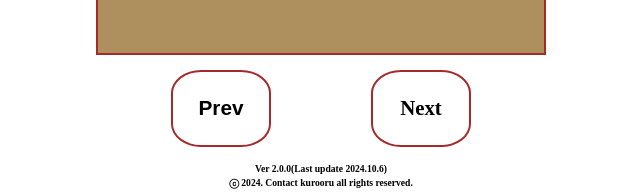
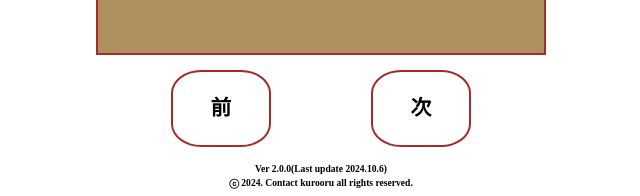
Before and after one commit to Yang-Min-Seok/contact2, a React (Vite) app: page /share/1/1/1/1/1 in a window 1280 px wide. Shown: the part 716-912 px from the top of the page, without its empty margins (319-959 px from the left). Built offline with nearby package versions, Linux system fonts and the light colour scheme.

Commit message:
typo correction

```diff
--- a/src/pages/result/body.jsx
+++ b/src/pages/result/body.jsx
@@ -186,7 +186,7 @@ function Body() {
                 </tbody>
             </table>
             <div>
-                <p id="prevBtn" onClick={handleOnClickBtns}>先</p>
+                <p id="prevBtn" onClick={handleOnClickBtns}>前</p>
                 <p id="shareBtn" onClick={handleOnClickBtns}></p>
                 <p id="nextBtn" onClick={handleOnClickBtns}>次</p>
             </div>
--- a/src/pages/share/body.jsx
+++ b/src/pages/share/body.jsx
@@ -170,8 +170,8 @@ function Body() {
                 </tbody>
             </table>
             <div>
-                <p id="prevBtn" onClick={handleOnClickBtns}>Prev</p>
-                <p id="nextBtn" onClick={handleOnClickBtns}>Next</p>
+                <p id="prevBtn" onClick={handleOnClickBtns}>前</p>
+                <p id="nextBtn" onClick={handleOnClickBtns}>次</p>
             </div>
             {popUp && (
                 <div id="popUpOverlay" onClick={handleOnClickPopUpBtn}>
```
